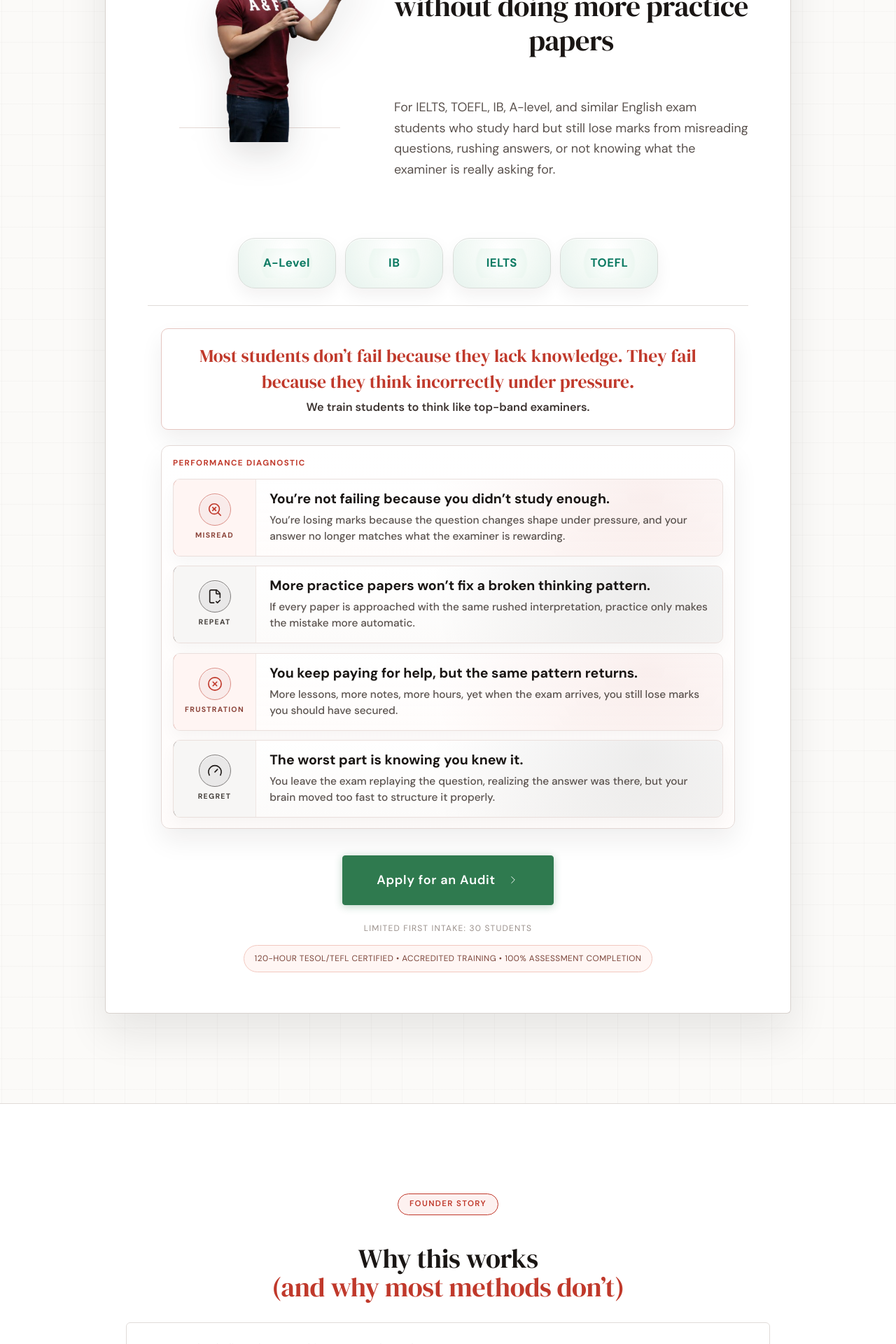
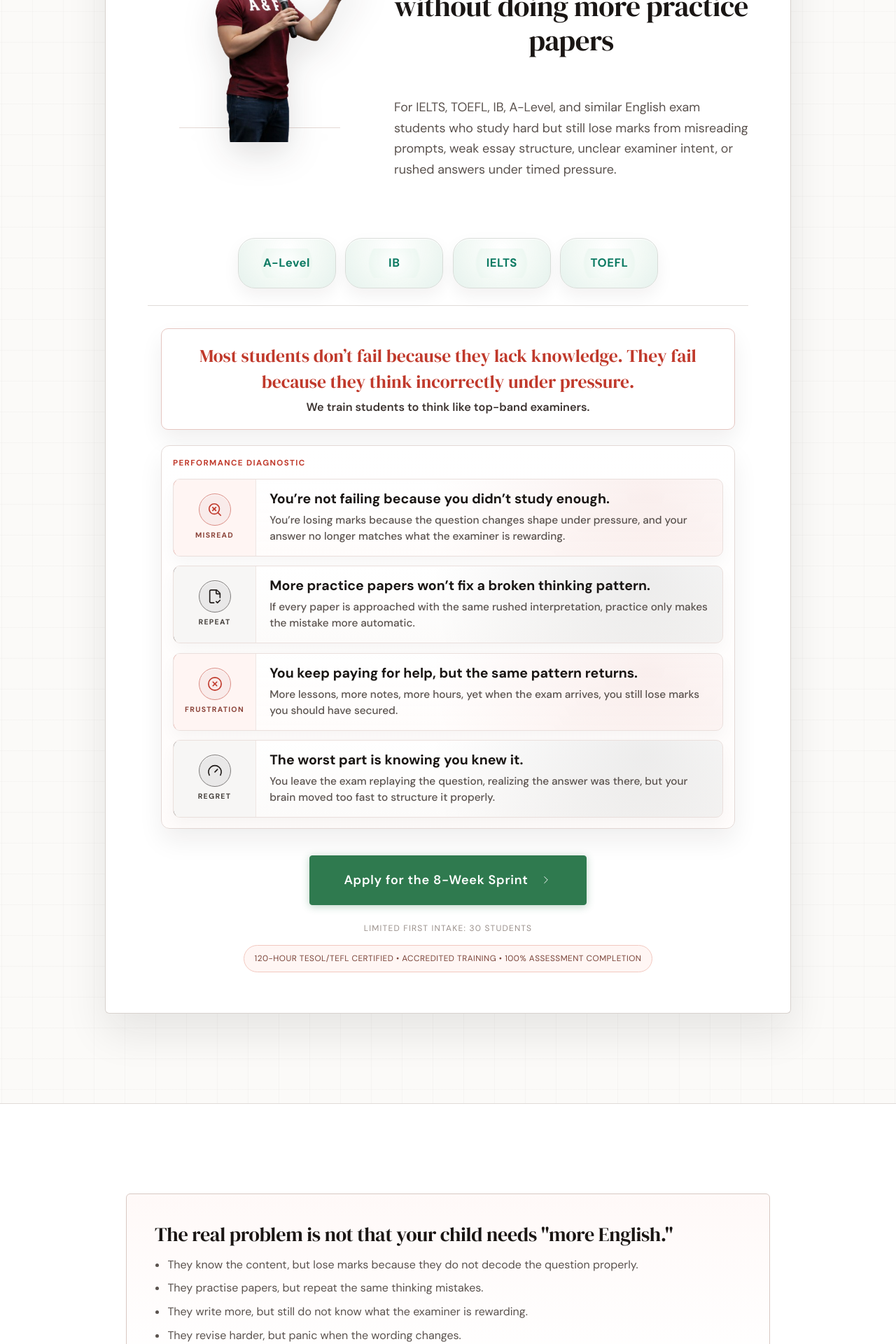
Before and after one commit to zakmero/bryan-coaching-site, a React (Vite) app: page / in a window 1280 px wide. Shown: the part 380-2300 px from the top of the page at 70% size. Built offline with nearby package versions, Linux system fonts and the light colour scheme.

Commit message:
Update homepage copy, pain section, and CTA messaging

```diff
--- a/src/AppV2CRO.jsx
+++ b/src/AppV2CRO.jsx
@@ -19,7 +19,7 @@ import tesolCert from '../data/World120hrTESOL_TEFLcert.pdf';
 import tesolTranscript from '../data/Yong Ping Bryan Teng - TESOL Grades Transcript - WTA.pdf';
 import tesolReference from '../data/Yong Ping Bryan Teng - TESOL Reference letter.pdf';
 
-const CTA_LABEL = 'Apply for Coaching';
+const CTA_LABEL = 'Apply for the 8-Week Sprint';
 
 function PrimaryCTA({ className = '' }) {
   return (
@@ -61,7 +61,7 @@ function Hero() {
               Improve your English exam score by +1 to +3 bands in 8-12 weeks - without doing more practice papers
             </h1>
             <p className="v3-subtitle">
-              For students preparing for IELTS, TOEFL, IB, A-level, or similar English exams who want consistent high performance under exam pressure.
+              For IELTS, TOEFL, IB, A-Level, and similar English exam students who study hard but still lose marks from misreading prompts, weak essay structure, unclear examiner intent, or rushed answers under timed pressure.
             </p>
             <div className="v3-chip-row" aria-label="Exam types">
               <span>IELTS</span>
--- a/src/AppV2Original.jsx
+++ b/src/AppV2Original.jsx
@@ -24,6 +24,8 @@ import examBMark from '../data/exam-b-mark.png';
 const ICON_STROKE = 1.25;
 const EXAM_FOCUS = ['A-Level', 'IB', 'IELTS', 'TOEFL'];
 const APPLY_HASH = '#/apply';
+const PRIMARY_CTA_LABEL = 'Apply for the 8-Week Sprint';
+const SECONDARY_CTA_LABEL = 'Apply for the Performance Snapshot';
 const HERO_EYEBROW_TEXT = 'NOT AN ENGLISH TUTORING PROGRAM, AN EXAM THINKING DIAGNOSTIC';
 const HERO_DIAGNOSTICS = [
   {
@@ -90,7 +92,7 @@ const SectionHeader = ({ badge, title, subtitle }) => (
   </div>
 );
 
-const EngagementBand = ({ title, subtitle, cta = 'Apply for an Audit' }) => (
+const EngagementBand = ({ title, subtitle, cta = PRIMARY_CTA_LABEL }) => (
   <div className="v2-engagement-band v2-animate-fade-up">
     <div>
       <p className="v2-engagement-title">{title}</p>
@@ -105,6 +107,16 @@ const EngagementBand = ({ title, subtitle, cta = 'Apply for an Audit' }) => (
 const StoryVision = () => (
   <section className="v2-section" id="story">
     <div className="v2-container">
+      <div className="v2-card v2-story-pain v2-animate-fade-up">
+        <h3>The real problem is not that your child needs "more English."</h3>
+        <ul>
+          <li>They know the content, but lose marks because they do not decode the question properly.</li>
+          <li>They practise papers, but repeat the same thinking mistakes.</li>
+          <li>They write more, but still do not know what the examiner is rewarding.</li>
+          <li>They revise harder, but panic when the wording changes.</li>
+        </ul>
+      </div>
+
       <div className="v2-story-section-head">
         <div className="v2-badge v2-animate-fade-up">Founder Story</div>
         <h2>
@@ -311,7 +323,7 @@ const Header = ({ isApplyPage }) => (
     <div className="v2-container v2-header-content">
       <div className="v2-logo">Bryan Teng | English Exam Performance Coach</div>
       <a href={isApplyPage ? '#' : APPLY_HASH} className="v2-btn v2-btn-primary v2-header-cta">
-        {isApplyPage ? 'Back Home' : 'Apply'}
+        {isApplyPage ? 'Back Home' : PRIMARY_CTA_LABEL}
       </a>
     </div>
   </header>
@@ -366,8 +378,8 @@ const Hero = () => {
           </h1>
           </div>
           <p className="v2-hero-subtitle v2-hero-copy-subtitle v2-animate-fade-up v2-delay-200">
-            For IELTS, TOEFL, IB, A-level, and similar English exam students who study hard but still lose marks from misreading questions,
-            rushing answers, or not knowing what the examiner is really asking for.
+            For IELTS, TOEFL, IB, A-Level, and similar English exam students who study hard but still lose marks from misreading prompts,
+            weak essay structure, unclear examiner intent, or rushed answers under timed pressure.
           </p>
         </div>
 
@@ -415,7 +427,7 @@ const Hero = () => {
 
           <div className="v2-animate-fade-up v2-delay-300 v2-text-center">
             <a href={APPLY_HASH} className="v2-btn v2-btn-primary v2-hero-cta">
-              Apply for an Audit <ChevronRight size={18} strokeWidth={ICON_STROKE} style={{ marginLeft: '0.5rem' }} />
+              {PRIMARY_CTA_LABEL} <ChevronRight size={18} strokeWidth={ICON_STROKE} style={{ marginLeft: '0.5rem' }} />
             </a>
             <p style={{ marginTop: '1.5rem', fontSize: '0.75rem', color: 'var(--v2-text-muted)', letterSpacing: '0.1em', textTransform: 'uppercase' }}>
               Limited first intake: 30 students
@@ -776,7 +788,7 @@ const FinalEngagement = () => (
       <EngagementBand
         title="If this sounds like you, don't wait until the next exam cycle."
         subtitle="Secure your place while intake is still open."
-        cta="Apply Now"
+        cta={PRIMARY_CTA_LABEL}
       />
     </div>
   </section>
@@ -876,7 +888,7 @@ const PricingCTA = () => (
           price="From $1,440"
           priceNote="Group format: $1,440"
           priceDetails="1-on-1 format: $2,880"
-          cta="Apply For The Sprint"
+          cta={PRIMARY_CTA_LABEL}
           microcopy="Best for students ready for immediate intervention."
         />
 
@@ -891,7 +903,7 @@ const PricingCTA = () => (
           features={snapshotFeatures}
           price="$97"
           priceNote="Credited toward the Sprint if accepted within 7 days."
-          cta="Book The Snapshot"
+          cta={SECONDARY_CTA_LABEL}
           microcopy="Best for students unsure what’s actually causing underperformance."
         />
       </div>
@@ -904,12 +916,24 @@ const PricingCTA = () => (
         <p>
           Choose the entry point that matches what you know right now: start the full program, or get the student’s work assessed first.
         </p>
+        <p>
+          <strong>Choose the Sprint if:</strong>
+        </p>
+        <p>
+          You already know the student is underperforming and want structured correction over 8 weeks.
+        </p>
+        <p>
+          <strong>Choose the Snapshot if:</strong>
+        </p>
+        <p>
+          You are unsure whether the issue is question reading, essay structure, timing, pressure, or examiner intent.
+        </p>
         <div className="v2-program-final-actions">
           <a href={APPLY_HASH} className="v2-btn v2-btn-primary">
-            Apply For The Sprint <ChevronRight size={16} strokeWidth={ICON_STROKE} />
+            {PRIMARY_CTA_LABEL} <ChevronRight size={16} strokeWidth={ICON_STROKE} />
           </a>
           <a href={APPLY_HASH} className="v2-btn v2-program-secondary-action">
-            Book The Snapshot
+            {SECONDARY_CTA_LABEL}
           </a>
         </div>
         <p className="v2-program-final-note">
--- a/src/indexV2.css
+++ b/src/indexV2.css
@@ -1600,6 +1600,34 @@ object {
   margin: 0 auto;
 }
 
+.v2-story-pain {
+  max-width: 920px;
+  margin: 0 auto 1.2rem;
+  border-color: #d8c8c2;
+  background: linear-gradient(180deg, #fff9f8 0%, #ffffff 100%);
+}
+
+.v2-story-pain h3 {
+  margin: 0 0 0.9rem;
+  color: var(--v2-text-primary);
+  font-family: var(--v2-font-heading);
+  font-size: clamp(1.4rem, 2.2vw, 1.9rem);
+  line-height: 1.24;
+}
+
+.v2-story-pain ul {
+  margin: 0;
+  padding-left: 1.15rem;
+  display: grid;
+  gap: 0.6rem;
+}
+
+.v2-story-pain li {
+  color: var(--v2-text-secondary);
+  font-size: 1rem;
+  line-height: 1.5;
+}
+
 .v2-story-section-head {
   max-width: 760px;
   margin: 0 auto 1.8rem;
@@ -2350,6 +2378,20 @@ object {
   .v2-story-wrap {
     grid-template-columns: 1fr;
   }
+  .v2-story-pain {
+    margin-bottom: 1rem;
+    padding: 1.25rem;
+  }
+  .v2-story-pain h3 {
+    font-size: clamp(1.25rem, 6vw, 1.55rem);
+  }
+  .v2-story-pain ul {
+    gap: 0.5rem;
+    padding-left: 1rem;
+  }
+  .v2-story-pain li {
+    font-size: 0.94rem;
+  }
   .v2-story-section-head {
     margin-bottom: 1.2rem;
   }
```
